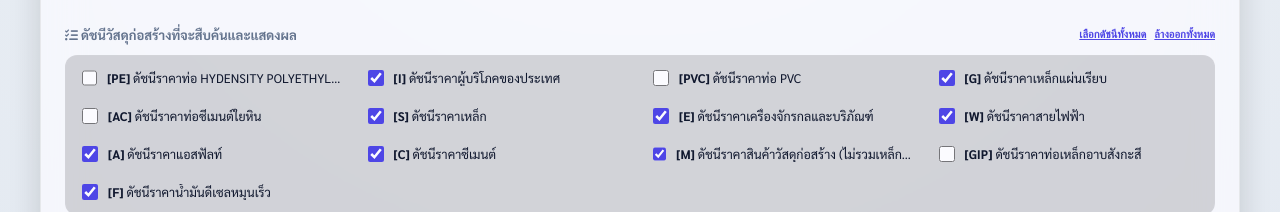
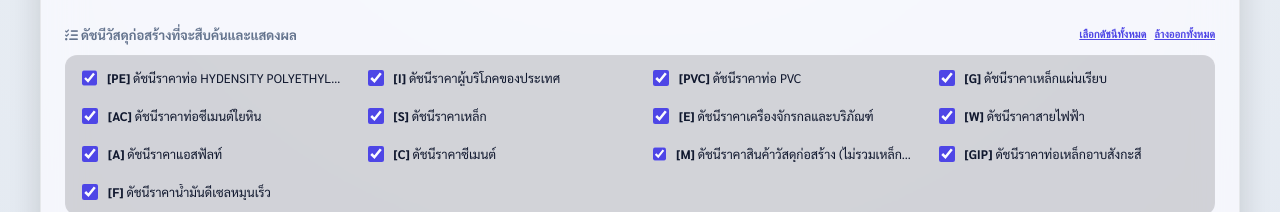
Before and after one commit to yotathai/thailand-k-calculator, a website: page k_index.html in a window 1280 px wide. Shown: the part 329-541 px from the top of the page. Drawn offline with nearby package versions, Linux system fonts and the light colour scheme; no server answers.

Commit message:
Set all construction commodities checked by default on page load

```diff
--- a/k_index.html
+++ b/k_index.html
@@ -1568,8 +1568,8 @@
         const item = document.createElement('label');
         item.className = 'check-item';
 
-        // Select all by default except very rare custom pipes
-        const checked = ['AC', 'GIP', 'PVC', 'PE'].includes(c.code) ? '' : 'checked';
+        // Select all by default
+        const checked = 'checked';
 
         item.innerHTML = `
           <input type="checkbox" value="${c.code}" data-code="${c.code}" ${checked}>
```
Also changed, not shown: public/index.html (+2 -2 lines).
